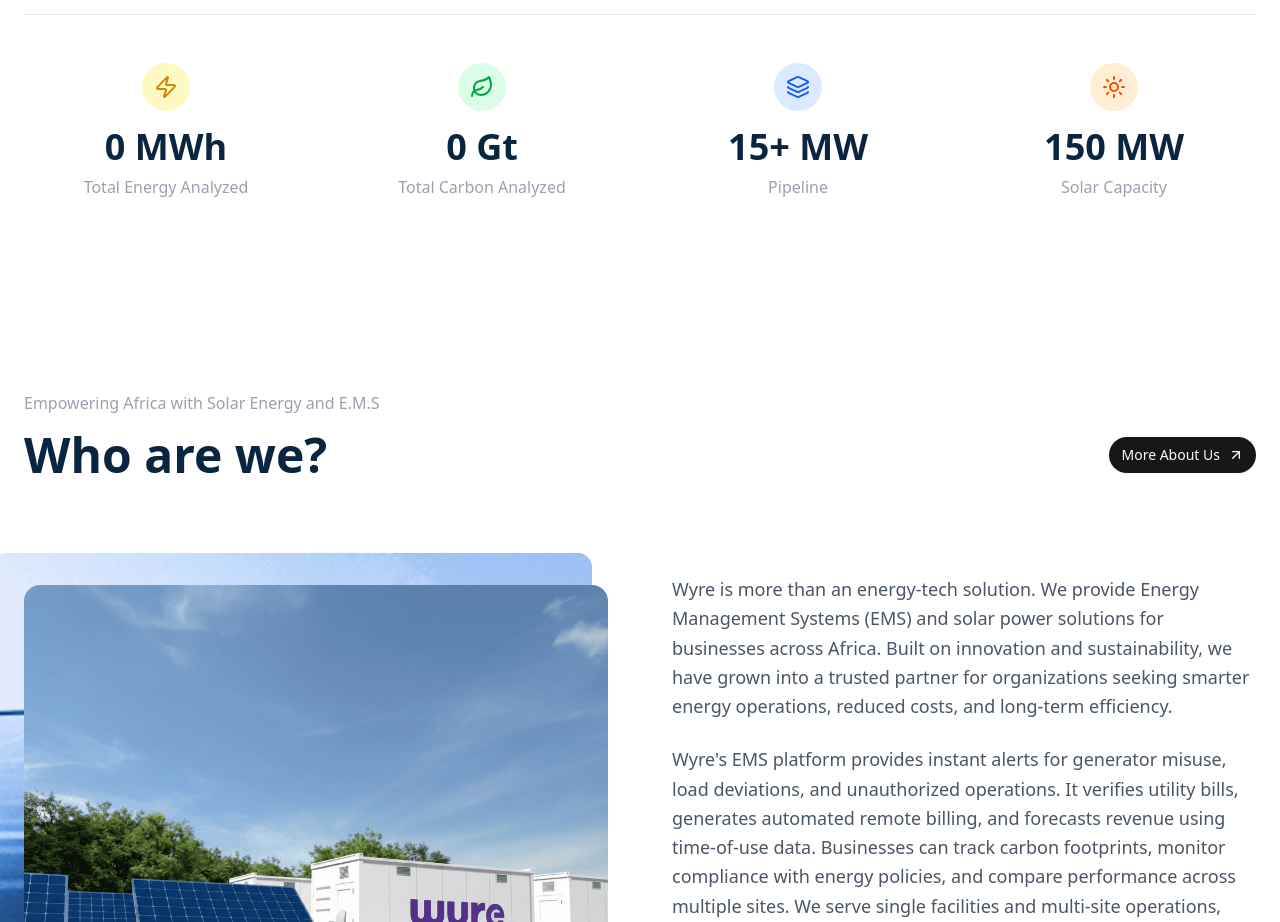
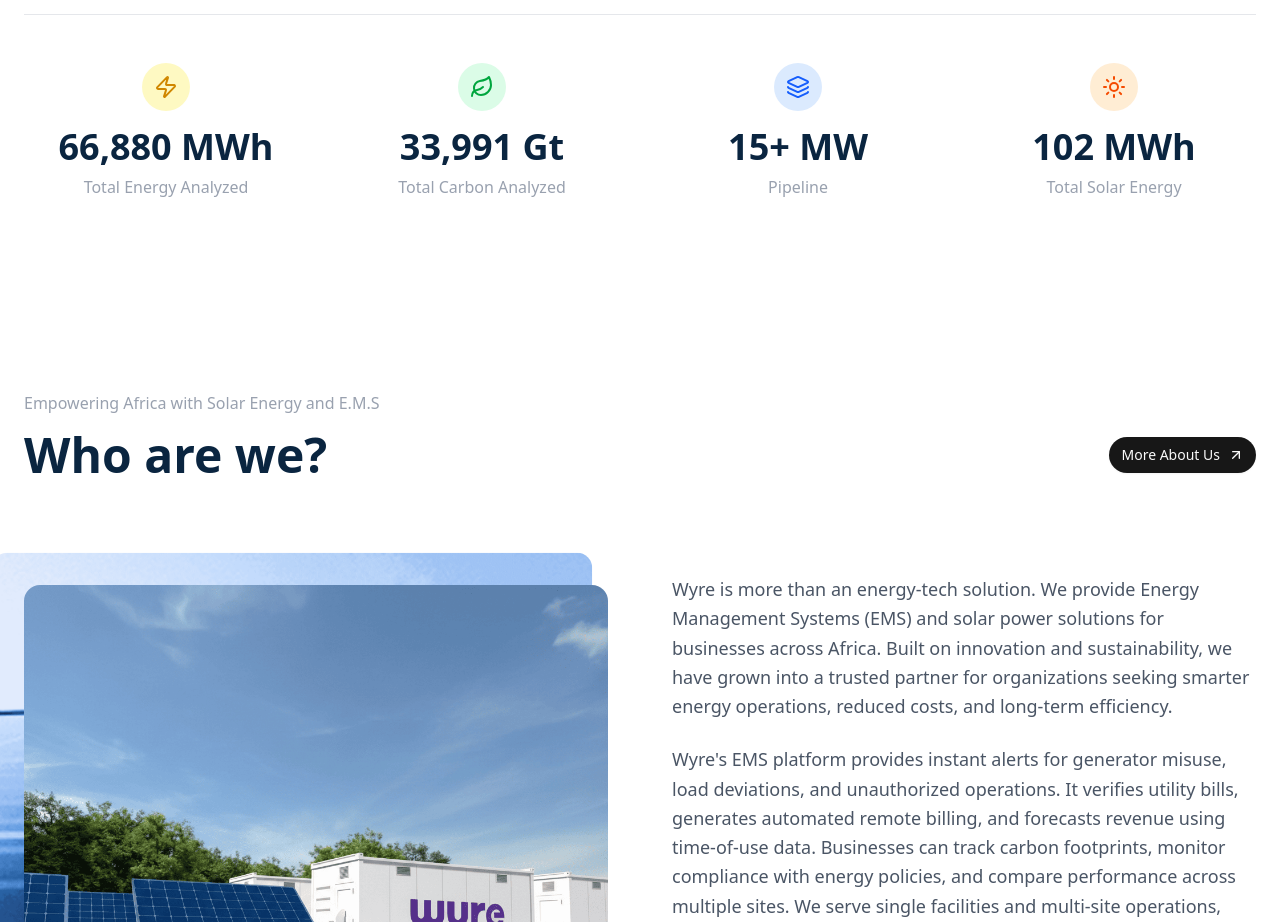
Before and after one commit to WYRE-ENERGIES/wyre-website, a React (Vite) app: page / in a window 1280 px wide. Shown: the part 1108-2030 px from the top of the page. Built offline with nearby package versions, Linux system fonts and the light colour scheme; no server answers.

Commit message:
Enhance Statistics component to include total solar energy metrics; implement placeholder data for improved reliability when fetching metrics; update state management to ensure consistent data usage across the application.

```diff
--- a/src/sections/Statistics.tsx
+++ b/src/sections/Statistics.tsx
@@ -49,6 +49,7 @@ const Counter = ({ end, suffix = "", duration = 2, isInView }: CounterProps) =>
 interface GlobalEnergyMetrics {
   total_energy_produced_kwh: number
   total_carbon_footprint_tons: number
+  total_solar_energy_kwh?: number
 }
 
 interface CachedData {
@@ -58,9 +59,15 @@ interface CachedData {
 
 const CACHE_KEY = 'wyre_energy_metrics'
 
-// Load cached data synchronously on initialization
-const loadCachedData = (): GlobalEnergyMetrics | null => {
-  if (typeof window === "undefined") return null
+const PLACEHOLDER_DATA: GlobalEnergyMetrics = {
+  total_energy_produced_kwh: 66879958.4,
+  total_carbon_footprint_tons: 33991.11,
+  total_solar_energy_kwh: 102476.4
+}
+
+// Load cached data synchronously on initialization, or return placeholder
+const loadCachedData = (): GlobalEnergyMetrics => {
+  if (typeof window === "undefined") return PLACEHOLDER_DATA
   try {
     const cached = localStorage.getItem(CACHE_KEY)
     if (cached) {
@@ -72,51 +79,54 @@ const loadCachedData = (): GlobalEnergyMetrics | null => {
   } catch (error) {
     console.error('Error loading cached data:', error)
   }
-  return null
+  return PLACEHOLDER_DATA
 }
 
 const Statistics = () => {
   const statsRef = useRef(null)
   const isStatsInView = useInView(statsRef, { once: true, margin: "-100px" })
-  // Initialize with cached data immediately
-  const [energyData, setEnergyData] = useState<GlobalEnergyMetrics | null>(loadCachedData)
+  const [energyData, setEnergyData] = useState<GlobalEnergyMetrics>(loadCachedData)
   const [error, setError] = useState<string | null>(null)
 
   useEffect(() => {
-    // Fetch fresh data in the background
     const fetchEnergyMetrics = async () => {
       try {
         const response = await apiClient.get('global-energy-metrics/')
         if (response.data.status && response.data.data) {
           const newData = response.data.data
 
+          // Merge with placeholder values to ensure all fields are present
+          const mergedData: GlobalEnergyMetrics = {
+            total_energy_produced_kwh: newData.total_energy_produced_kwh ?? PLACEHOLDER_DATA.total_energy_produced_kwh,
+            total_carbon_footprint_tons: newData.total_carbon_footprint_tons ?? PLACEHOLDER_DATA.total_carbon_footprint_tons,
+            total_solar_energy_kwh: newData.total_solar_energy_kwh ?? PLACEHOLDER_DATA.total_solar_energy_kwh
+          }
+
           // Update cache first to ensure persistence
           const cacheData: CachedData = {
-            data: newData,
+            data: mergedData,
             timestamp: Date.now()
           }
           localStorage.setItem(CACHE_KEY, JSON.stringify(cacheData))
 
           // Then update state to trigger UI update
-          setEnergyData(newData)
+          setEnergyData(mergedData)
         }
       } catch (error) {
         console.error('Error fetching energy metrics:', error)
         setError('Unable to load latest metrics. Showing cached values.')
-        // On error, keep using cached data (already set in state)
+        // On error, keep using cached/placeholder data (already set in state)
       }
     }
 
     fetchEnergyMetrics()
   }, [])
 
-  // Convert kWh to a more readable format (divide by 1000 for MWh)
-  // Only calculate if we have data, otherwise return 0 (Counter will handle it)
-  const energyProcessed = energyData ? Math.round(energyData.total_energy_produced_kwh / 1000) : 0
-  const carbonAnalysed = energyData ? Math.round(energyData.total_carbon_footprint_tons) : 0
+  // Always use data (either from API, cache, or placeholder)
+  const energyProcessed = Math.round(energyData.total_energy_produced_kwh / 1000)
+  const carbonAnalysed = Math.round(energyData.total_carbon_footprint_tons)
 
-  // Dummy data for Solar - will be replaced with API data later
-  const solarCapacity = 150 // MW
+  const solarCapacity = Math.round((energyData.total_solar_energy_kwh ?? PLACEHOLDER_DATA.total_solar_energy_kwh!) / 1000)
 
   return (
     <section className="relative py-12 flex flex-col items-center justify-center lg:py-16">
@@ -195,9 +205,9 @@ const Statistics = () => {
               <Sun className="h-6 w-6 text-orange-600" />
             </div>
             <p className="text-4xl 2xl:text-5xl font-bold text-heading mb-2">
-              <Counter end={solarCapacity} suffix=" MW" isInView={isStatsInView} />
+              <Counter end={solarCapacity} suffix=" MWh" isInView={isStatsInView} />
             </p>
-            <p className="text-gray-400 font-medium">Solar Capacity</p>
+            <p className="text-gray-400 font-medium">Total Solar Energy</p>
           </motion.div>
         </div>
       </div>
```
